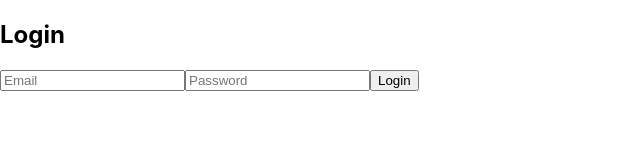
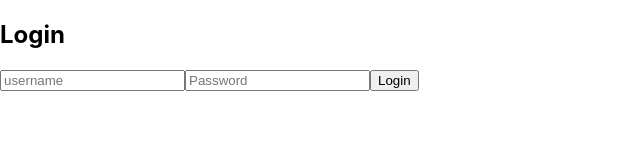
Before and after one commit to shadow-22/taskmanager-frontend, a React (Create React App) app: page /login in a window 1280 px wide. Shown: the top 160 px of the page, without its empty margins (0-640 px from the left). Built offline with nearby package versions, Linux system fonts and the light colour scheme.

Commit message:
use relative urls

```diff
--- a/package.json
+++ b/package.json
@@ -37,5 +37,6 @@
       "last 1 firefox version",
       "last 1 safari version"
     ]
-  }
+  },
+  "proxy": "http://127.0.0.1:8000"
 }
--- a/src/components/Login.js
+++ b/src/components/Login.js
@@ -3,7 +3,7 @@ import axios from 'axios';
 import { useNavigate } from 'react-router-dom';
 
 const Login = () => {
-  const [email, setEmail] = useState('');
+  const [username, setusername] = useState('');
   const [password, setPassword] = useState('');
   const [error, setError] = useState('');
   const navigate = useNavigate();
@@ -11,7 +11,7 @@ const Login = () => {
   const handleSubmit = async (e) => {
     e.preventDefault();
     try {
-      const response = await axios.post('http://127.0.0.1:8000/login/', { email, password });
+      const response = await axios.post('/api/login/', { username, password });
       localStorage.setItem('token', response.data.token);
       navigate('/tasks');
     } catch (error) {
@@ -24,10 +24,10 @@ const Login = () => {
       <h2>Login</h2>
       <form onSubmit={handleSubmit}>
         <input
-          type="email"
-          placeholder="Email"
-          value={email}
-          onChange={(e) => setEmail(e.target.value)}
+          type="text"
+          placeholder="username"
+          value={username}
+          onChange={(e) => setusername(e.target.value)}
           required
         />
         <input
--- a/src/components/Register.js
+++ b/src/components/Register.js
@@ -11,7 +11,7 @@ const Register = () => {
   const handleSubmit = async (e) => {
     e.preventDefault();
     try {
-      await axios.post('http://127.0.0.1:8000/register/', { email, password });
+      await axios.post('/api/register/', { email, password });
       navigate('/login');
     } catch (error) {
       setError('Registration failed. Try again.');
--- a/src/components/TaskItem.js
+++ b/src/components/TaskItem.js
@@ -7,7 +7,7 @@ const TaskItem = ({ task, token, setTasks, tasks }) => {
 
   const handleUpdateTask = async () => {
     try {
-      const response = await axios.put(`http://127.0.0.1:8000/tasks/${task.id}/`, editedTask, {
+      const response = await axios.put(`/api/tasks/${task.id}/`, editedTask, {
         headers: { Authorization: `Token ${token}` },
       });
       setTasks(tasks.map(t => (t.id === task.id ? response.data : t)));
@@ -19,7 +19,7 @@ const TaskItem = ({ task, token, setTasks, tasks }) => {
 
   const handleDeleteTask = async () => {
     try {
-      await axios.delete(`http://127.0.0.1:8000/tasks/${task.id}/`, {
+      await axios.delete(`api/tasks/${task.id}/`, {
         headers: { Authorization: `Token ${token}` },
       });
       setTasks(tasks.filter(t => t.id !== task.id));
--- a/src/components/TaskManager.js
+++ b/src/components/TaskManager.js
@@ -12,7 +12,7 @@ const TaskManager = () => {
   useEffect(() => {
     const fetchTasks = async () => {
       try {
-        const response = await axios.get('http://127.0.0.1:8000/tasks/', {
+        const response = await axios.get('/api/tasks/', {
           headers: { Authorization: `Token ${token}` },
         });
         setTasks(response.data);
@@ -27,7 +27,7 @@ const TaskManager = () => {
   const handleAddTask = async (e) => {
     e.preventDefault();
     try {
-      const response = await axios.post('http://127.0.0.1:8000/tasks/', newTask, {
+      const response = await axios.post('/api/tasks/', newTask, {
         headers: { Authorization: `Token ${token}` },
       });
       setTasks([...tasks, response.data]);
```
